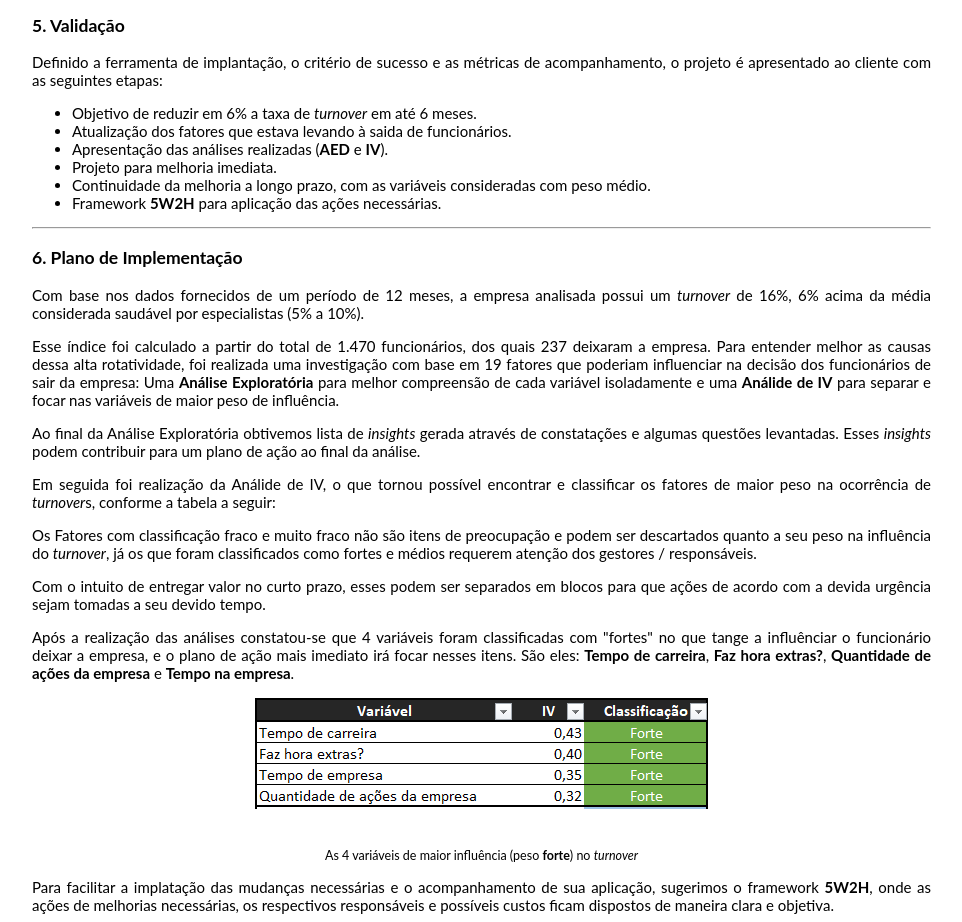
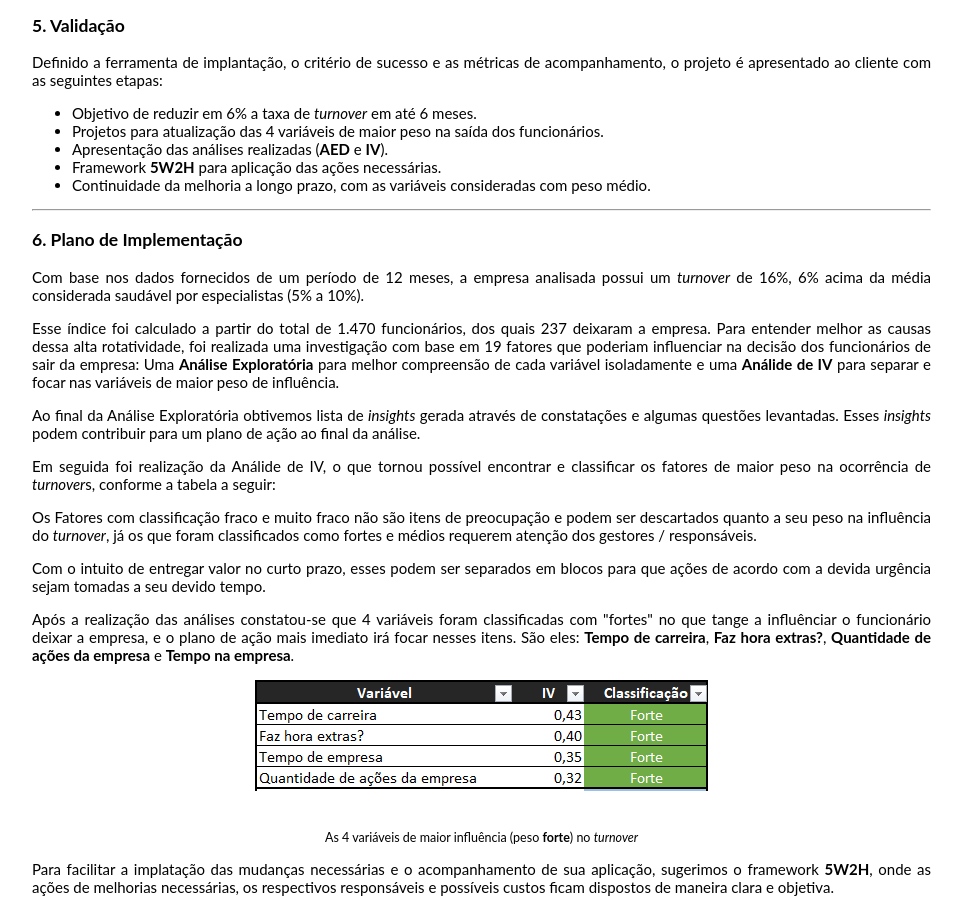
Before and after one commit to 83Rafa/people_analytics, a plain HTML site: page index.html in a window 1280 px wide. Shown: the part 5420-6342 px from the top of the page, without its empty margins (241-1203 px from the left). Drawn offline with Linux system fonts and the light colour scheme.

Commit message:
index.html

```diff
--- a/index.html
+++ b/index.html
@@ -252,11 +252,10 @@ body {
         <p>Definido a ferramenta de implantação, o critério de sucesso e as métricas de acompanhamento, o projeto é apresentado ao cliente com as seguintes etapas:</p>
         <ul>
             <li>Objetivo de reduzir em 6% a taxa de <i>turnover</i> em até 6 meses.</li>
-            <li>Atualização dos fatores que estava levando à saida de funcionários.</li>
+            <li>Projetos para atualização das 4 variáveis de maior peso na saída dos funcionários.</li>
             <li>Apresentação das análises realizadas (<strong>AED</strong> e <strong>IV</strong>).</li>
-            <li>Projeto para melhoria imediata.</li>
+            <li>Framework <strong>5W2H</strong> para aplicação das ações necessárias.</li>
             <li>Continuidade da melhoria a longo prazo, com as variáveis consideradas com peso médio.</li>
-            <li>Framework <strong>5W2H</strong> para aplicação das ações necessárias.</li>
         </ul>
     </div>
     <hr>
```
